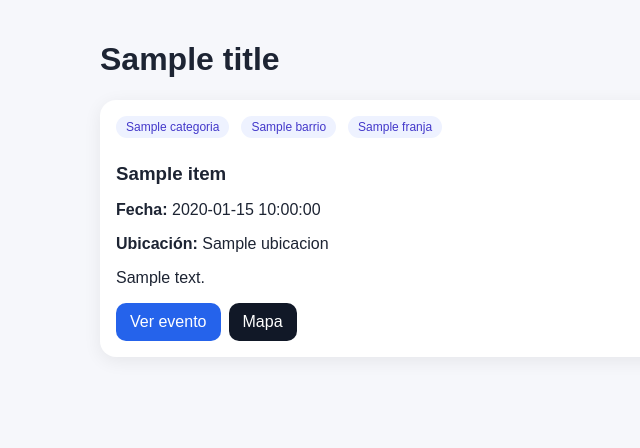
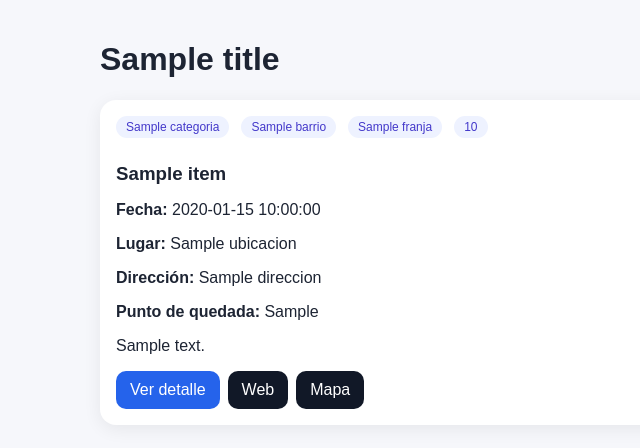
Before and after one commit to ROVDYRSOFTWARE/TEENAYERBILAO, a Flask app: template templates/eventos.html in a window 1280 px wide. Shown: the part 46-494 px from the top of the page, without its empty margins (0-640 px from the left). Run offline with Flask 3, Linux system fonts and the light colour scheme; the template is opened without the code that fills it: most values are stand-ins (such as "Sample title", 1, 10 or a date in 2020); data that the repository does not hold is empty.

Commit message:
eventos.html

```diff
--- a/templates/eventos.html
+++ b/templates/eventos.html
@@ -1,5 +1,4 @@
 {% extends 'base.html' %}
-
 {% block title %}{{ title or 'Eventos' }}{% endblock %}
 
 {% block content %}
@@ -13,18 +12,27 @@
           {% if item.categoria %}<span class="pill">{{ item.categoria }}</span>{% endif %}
           {% if item.barrio %}<span class="pill">{{ item.barrio }}</span>{% endif %}
           {% if item.franja %}<span class="pill">{{ item.franja }}</span>{% endif %}
+          {% if item.precio_tipo %}<span class="pill">{{ item.precio_tipo }}</span>{% endif %}
         </div>
 
         <h3 style="margin-bottom:8px;">
-          {{ item.titulo or item.nombre or 'Evento' }}
+          {{ item.titulo or 'Evento' }}
         </h3>
 
         {% if item.fecha %}
           <p><strong>Fecha:</strong> {{ item.fecha }}</p>
         {% endif %}
 
-        {% if item.ubicacion or item.direccion %}
-          <p><strong>Ubicación:</strong> {{ item.ubicacion or item.direccion }}</p>
+        {% if item.ubicacion %}
+          <p><strong>Lugar:</strong> {{ item.ubicacion }}</p>
+        {% endif %}
+
+        {% if item.direccion %}
+          <p><strong>Dirección:</strong> {{ item.direccion }}</p>
+        {% endif %}
+
+        {% if item.punto_quedada %}
+          <p><strong>Punto de quedada:</strong> {{ item.punto_quedada }}</p>
         {% endif %}
 
         {% if item.descripcion %}
@@ -32,8 +40,9 @@
         {% endif %}
 
         <div style="display:flex; gap:8px; flex-wrap:wrap; margin-top:12px;">
+          <a class="btn" href="{{ url_for('evento_detalle', event_id=item.id) }}">Ver detalle</a>
           {% if item.url %}
-            <a class="btn" href="{{ item.url }}" target="_blank" rel="noopener">Ver evento</a>
+            <a class="btn secondary" href="{{ item.url }}" target="_blank" rel="noopener">Web</a>
           {% endif %}
           {% if item._maps_url %}
             <a class="btn secondary" href="{{ item._maps_url }}" target="_blank" rel="noopener">Mapa</a>
@@ -46,7 +55,6 @@
   <div class="card">
     <h3>No hay eventos próximos</h3>
     <p>Ahora mismo no tenemos eventos con fecha actual o futura en la base de datos.</p>
-    <p>Prueba a actualizar las fuentes o vuelve a revisar más tarde.</p>
   </div>
 {% endif %}
 {% endblock %}
```
